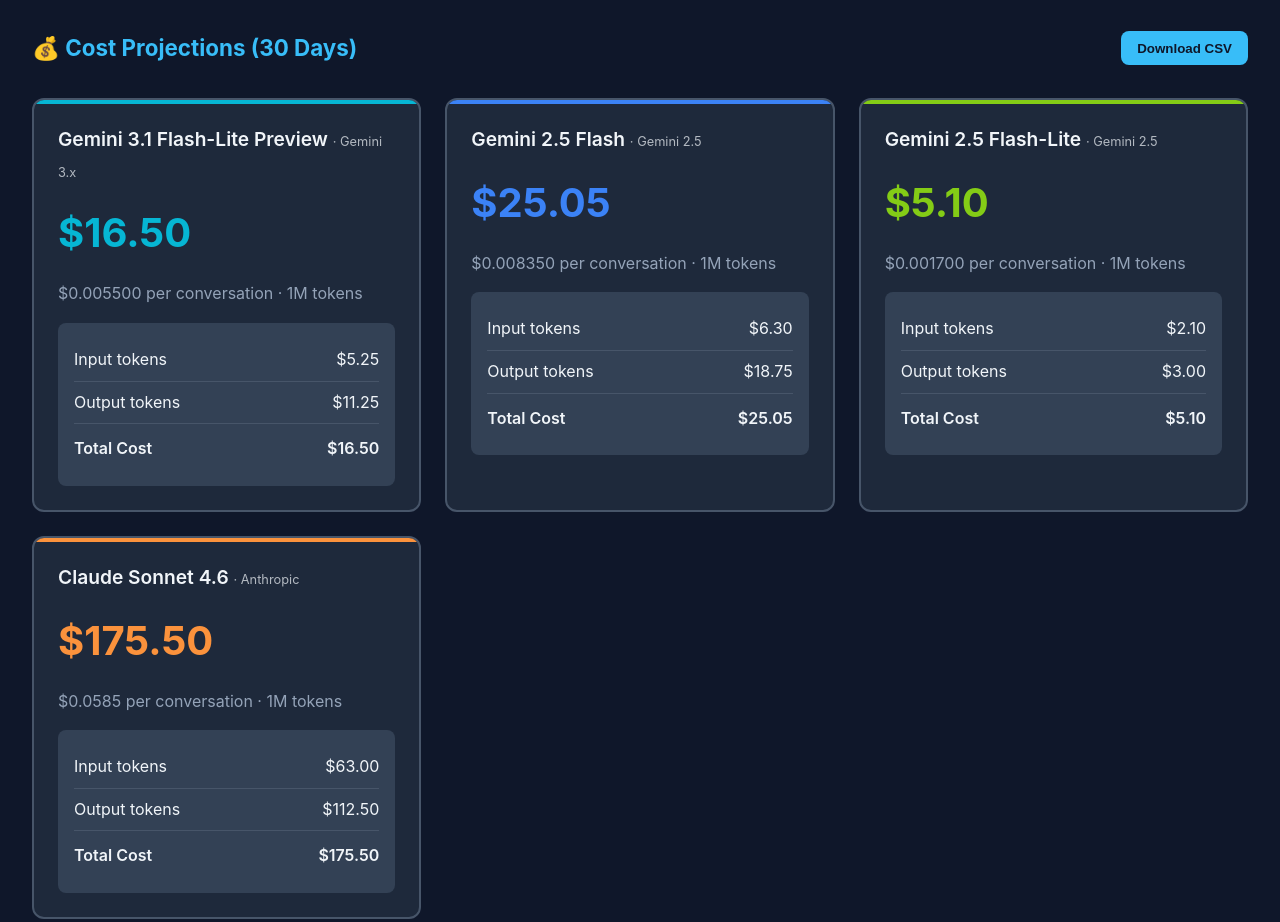
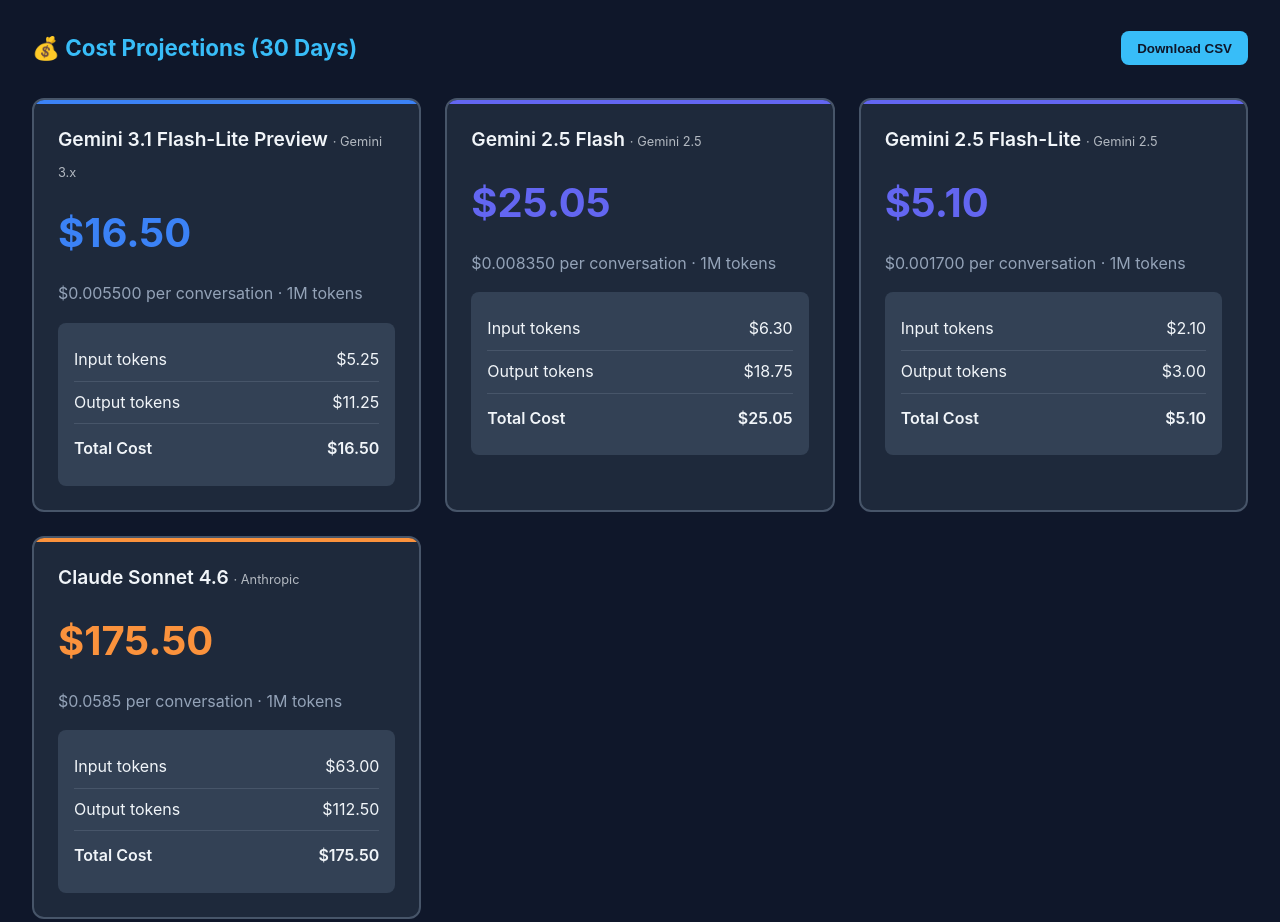
Before and after one commit to DaveHomeAssist/gemini-api-cost-calculator, a plain HTML site: page docs/index.html in a window 1280 px wide. Shown: the part 954-1876 px from the top of the page. Drawn offline with Linux system fonts and the light colour scheme.

Commit message:
Rename calculator for multi-provider API pricing

```diff
--- a/docs/index.html
+++ b/docs/index.html
@@ -3,8 +3,9 @@
 <head>
     <meta charset="UTF-8">
     <meta name="viewport" content="width=device-width, initial-scale=1.0">
-    <meta name="description" content="Compare API costs across Gemini 3.x, 2.5, 2.0, 1.5, and Claude Sonnet models. Real-time calculator with batch & caching optimizations.">
-    <title>Gemini API Cost Calculator</title>
+    <meta name="description" content="Compare API costs across Gemini, Claude, and OpenAI models with real-time conversation, caching, and batch pricing analysis.">
+    <title>LLM API Cost Calculator</title>
+        <link rel="icon" type="image/svg+xml" href="../assets/icons/favicon/favicon.svg">
         <link rel="icon" type="image/png" sizes="32x32" href="../assets/icons/favicon/favicon-32.png" />
     <link rel="icon" type="image/png" sizes="16x16" href="../assets/icons/favicon/favicon-16.png" />
     <link rel="apple-touch-icon" sizes="180x180" href="../assets/icons/favicon/apple-touch-icon.png" />
@@ -434,8 +435,8 @@
        onmouseout="this.style.color='rgba(255,255,255,0.4)'">&larr; DaveHomeAssist</a>
     <div class="container">
         <header>
-            <h1>⚡ Gemini API Cost Calculator</h1>
-            <p class="subtitle">Real-time cost modeling for March 2026 pricing with conversation, tiering, and optimization analysis</p>
+            <h1>⚡ LLM API Cost Calculator</h1>
+            <p class="subtitle">Real-time multi-provider cost modeling for March 2026 pricing with conversation, tiering, and optimization analysis</p>
         </header>
 
         <main>
@@ -621,124 +622,61 @@
     </div>
 
     <script>
-        const pricing = {
-            gemini31Pro: {
-                name: 'Gemini 3.1 Pro Preview',
-                input: 2.00,
-                output: 12.00,
-                inputHigh: 4.00,
-                outputHigh: 18.00,
-                threshold: 200000,
-                cacheRead: 0.20,
-                cacheStore: 4.50,
-                family: 'Gemini 3.x',
-                context: '1M tokens',
-                limitRPD: 2000
+        const providers = {
+            google: {
+                label: "Google",
+                groups: [
+                    { legend: "Gemini 3.x (Latest)", models: {
+                        gemini31Pro: { name: 'Gemini 3.1 Pro Preview', input: 2.00, output: 12.00, inputHigh: 4.00, outputHigh: 18.00, threshold: 200000, cacheRead: 0.20, cacheStore: 4.50, family: 'Gemini 3.x', context: '1M tokens', limitRPD: 2000 },
+                        gemini3Flash: { name: 'Gemini 3 Flash Preview', input: 0.50, output: 3.00, cacheRead: 0.05, cacheStore: 1.00, family: 'Gemini 3.x', context: '1M tokens', limitRPD: 5000 },
+                        gemini31FlashLite: { name: 'Gemini 3.1 Flash-Lite Preview', input: 0.25, output: 1.50, cacheRead: 0.025, cacheStore: 1.00, family: 'Gemini 3.x', context: '1M tokens', limitRPD: 10000 }
+                    }},
+                    { legend: "Gemini 2.5 (Production)", models: {
+                        gemini25Pro: { name: 'Gemini 2.5 Pro', input: 1.25, output: 10.00, inputHigh: 2.50, outputHigh: 15.00, threshold: 200000, cacheRead: 0.125, cacheStore: 4.50, family: 'Gemini 2.5', context: '1M tokens', limitRPD: 1500 },
+                        gemini25Flash: { name: 'Gemini 2.5 Flash', input: 0.30, output: 2.50, cacheRead: 0.03, cacheStore: 1.00, family: 'Gemini 2.5', context: '1M tokens', limitRPD: 5000 },
+                        gemini25FlashLite: { name: 'Gemini 2.5 Flash-Lite', input: 0.10, output: 0.40, cacheRead: 0.01, cacheStore: 1.00, family: 'Gemini 2.5', context: '1M tokens', limitRPD: 10000 }
+                    }},
+                    { legend: "Gemini 2.0 (Legacy)", models: {
+                        gemini20Flash: { name: 'Gemini 2.0 Flash', input: 0.10, output: 0.40, cacheRead: 0.025, cacheStore: 1.00, family: 'Gemini 2.0', context: '1M tokens', limitRPD: 3000 },
+                        gemini20FlashLite: { name: 'Gemini 2.0 Flash-Lite', input: 0.075, output: 0.30, cacheRead: 0.019, cacheStore: null, family: 'Gemini 2.0', context: '1M tokens', limitRPD: 3000 }
+                    }},
+                    { legend: "Gemini 1.5 (Legacy)", models: {
+                        gemini15Pro: { name: 'Gemini 1.5 Pro', input: 3.50, output: 10.50, cacheRead: 0.35, cacheStore: null, family: 'Gemini 1.5', context: '2M tokens', limitRPD: 500 },
+                        gemini15Flash: { name: 'Gemini 1.5 Flash', input: 0.075, output: 0.30, cacheRead: 0.0075, cacheStore: null, family: 'Gemini 1.5', context: '1M tokens', limitRPD: 1500 }
+                    }}
+                ]
             },
-            gemini3Flash: {
-                name: 'Gemini 3 Flash Preview',
-                input: 0.50,
-                output: 3.00,
-                cacheRead: 0.05,
-                cacheStore: 1.00,
-                family: 'Gemini 3.x',
-                context: '1M tokens',
-                limitRPD: 5000
+            anthropic: {
+                label: "Anthropic",
+                groups: [
+                    { legend: "Claude (Production)", models: {
+                        claudeSonnet: { name: 'Claude Sonnet 4.6', input: 3.00, output: 15.00, cacheRead: null, cacheStore: null, family: 'Anthropic', context: '1M tokens', limitRPD: 1000 }
+                    }}
+                ]
             },
-            gemini31FlashLite: {
-                name: 'Gemini 3.1 Flash-Lite Preview',
-                input: 0.25,
-                output: 1.50,
-                cacheRead: 0.025,
-                cacheStore: 1.00,
-                family: 'Gemini 3.x',
-                context: '1M tokens',
-                limitRPD: 10000
-            },
-            gemini25Pro: {
-                name: 'Gemini 2.5 Pro',
-                input: 1.25,
-                output: 10.00,
-                inputHigh: 2.50,
-                outputHigh: 15.00,
-                threshold: 200000,
-                cacheRead: 0.125,
-                cacheStore: 4.50,
-                family: 'Gemini 2.5',
-                context: '1M tokens',
-                limitRPD: 1500
-            },
-            gemini25Flash: {
-                name: 'Gemini 2.5 Flash',
-                input: 0.30,
-                output: 2.50,
-                cacheRead: 0.03,
-                cacheStore: 1.00,
-                family: 'Gemini 2.5',
-                context: '1M tokens',
-                limitRPD: 5000
-            },
-            gemini25FlashLite: {
-                name: 'Gemini 2.5 Flash-Lite',
-                input: 0.10,
-                output: 0.40,
-                cacheRead: 0.01,
-                cacheStore: 1.00,
-                family: 'Gemini 2.5',
-                context: '1M tokens',
-                limitRPD: 10000
-            },
-            gemini20Flash: {
-                name: 'Gemini 2.0 Flash',
-                input: 0.10,
-                output: 0.40,
-                cacheRead: 0.025,
-                cacheStore: 1.00,
-                family: 'Gemini 2.0',
-                context: '1M tokens',
-                limitRPD: 3000
-            },
-            gemini20FlashLite: {
-                name: 'Gemini 2.0 Flash-Lite',
-                input: 0.075,
-                output: 0.30,
-                cacheRead: 0.019,
-                cacheStore: null,
-                family: 'Gemini 2.0',
-                context: '1M tokens',
-                limitRPD: 3000
-            },
-            gemini15Pro: {
-                name: 'Gemini 1.5 Pro',
-                input: 3.50,
-                output: 10.50,
-                cacheRead: 0.35,
-                cacheStore: null,
-                family: 'Gemini 1.5',
-                context: '2M tokens',
-                limitRPD: 500
-            },
-            gemini15Flash: {
-                name: 'Gemini 1.5 Flash',
-                input: 0.075,
-                output: 0.30,
-                cacheRead: 0.0075,
-                cacheStore: null,
-                family: 'Gemini 1.5',
-                context: '1M tokens',
-                limitRPD: 1500
-            },
-            claudeSonnet: {
-                name: 'Claude Sonnet 4.6',
-                input: 3.00,
-                output: 15.00,
-                cacheRead: null,
-                cacheStore: null,
-                family: 'Anthropic',
-                context: '1M tokens',
-                limitRPD: 1000
+            openai: {
+                label: "OpenAI",
+                groups: [
+                    { legend: "GPT-4 Series", models: {
+                        gpt4o: { name: 'GPT-4o', input: 2.50, output: 10.00, cacheRead: 1.25, cacheStore: null, family: 'OpenAI', context: '128k tokens', limitRPD: 10000 },
+                        gpt4oMini: { name: 'GPT-4o Mini', input: 0.15, output: 0.60, cacheRead: 0.075, cacheStore: null, family: 'OpenAI', context: '128k tokens', limitRPD: 30000 }
+                    }},
+                    { legend: "GPT-4.1 Series", models: {
+                        gpt41: { name: 'GPT-4.1', input: 2.00, output: 8.00, cacheRead: 0.50, cacheStore: null, family: 'OpenAI', context: '1M tokens', limitRPD: 10000 },
+                        gpt41Mini: { name: 'GPT-4.1 Mini', input: 0.40, output: 1.60, cacheRead: 0.10, cacheStore: null, family: 'OpenAI', context: '1M tokens', limitRPD: 30000 },
+                        gpt41Nano: { name: 'GPT-4.1 Nano', input: 0.10, output: 0.40, cacheRead: 0.025, cacheStore: null, family: 'OpenAI', context: '1M tokens', limitRPD: 30000 }
+                    }}
+                ]
             }
         };
+
+        // Flatten for backward compatible lookup
+        const pricing = {};
+        Object.values(providers).forEach(provider =>
+            provider.groups.forEach(group =>
+                Object.assign(pricing, group.models)
+            )
+        );
 
         const inputTokensEl = document.getElementById('inputTokens');
         const tokenGrowthEl = document.getElementById('tokenGrowth');
@@ -786,20 +724,20 @@
         });
 
         function getColorClass(modelKey) {
-            const colorMap = {
-                gemini31Pro: 'purple',
-                gemini3Flash: 'teal',
-                gemini31FlashLite: 'cyan',
-                gemini25Pro: 'indigo',
-                gemini25Flash: 'blue',
-                gemini25FlashLite: 'lime',
-                gemini20Flash: 'green',
-                gemini20FlashLite: 'lime',
-                gemini15Pro: 'amber',
-                gemini15Flash: 'yellow',
-                claudeSonnet: 'orange'
+            const groupColors = {
+                google: ['blue', 'indigo', 'teal', 'lime'],
+                anthropic: ['orange'],
+                openai: ['purple', 'violet']
             };
-            return colorMap[modelKey] || 'teal';
+            for (const [providerKey, provider] of Object.entries(providers)) {
+                const colors = groupColors[providerKey] || ['gray'];
+                for (let i = 0; i < provider.groups.length; i++) {
+                    if (modelKey in provider.groups[i].models) {
+                        return colors[i % colors.length];
+                    }
+                }
+            }
+            return 'teal';
         }
 
         function calculateConversationInputTokens(baseTokens, tokenGrowth, turns) {
@@ -937,7 +875,7 @@
             const a = document.createElement('a');
             const fileDate = new Date().toISOString().slice(0, 10);
             a.href = url;
-            a.download = `gemini-api-cost-projection-${fileDate}.csv`;
+            a.download = `llm-api-cost-projection-${fileDate}.csv`;
             document.body.appendChild(a);
             a.click();
             a.remove();
```
Also changed, not shown: assets/icons/favicon/favicon.svg (added), 2 other files.
